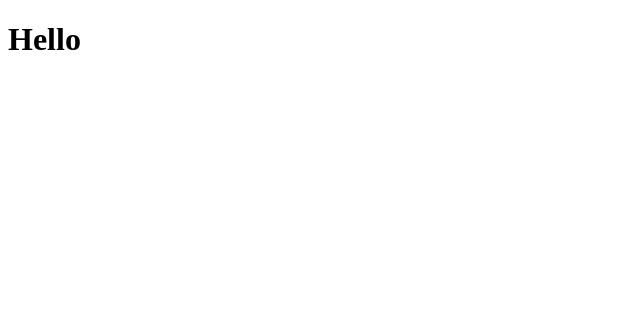
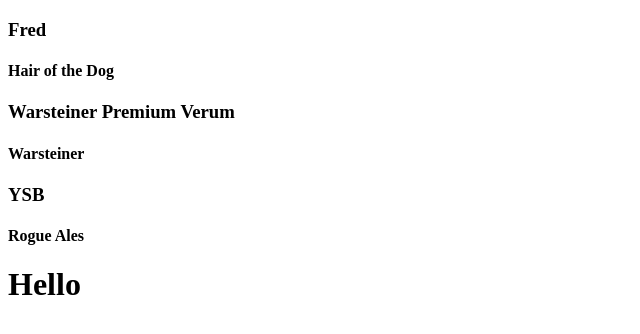
Before and after one commit to LiamPKenna/tap-room, a React (Create React App) app: page / in a window 1280 px wide. Shown: the top 334 px of the page, without its empty margins (0-640 px from the left). Built offline with nearby package versions, Linux system fonts and the light colour scheme.

Commit message:
Add Kegs to KegList

```diff
--- a/src/components/KegList.jsx
+++ b/src/components/KegList.jsx
@@ -1,8 +1,16 @@
 import React from 'react';
+import Keg from './Keg';
+import kegs from '../kegs';
 
 function KegList() {
   return (
+    <div>
+
+    {kegs.map((keg,index) =>
+      (<Keg keg={keg} key={index} />)
+    )}
     <h1>Hello</h1>
+    </div>
   )
 }
 
```
